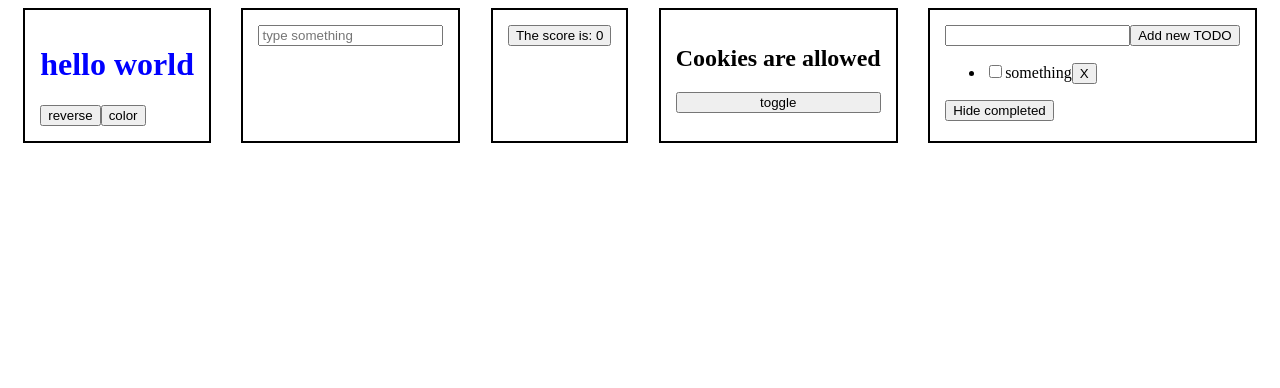
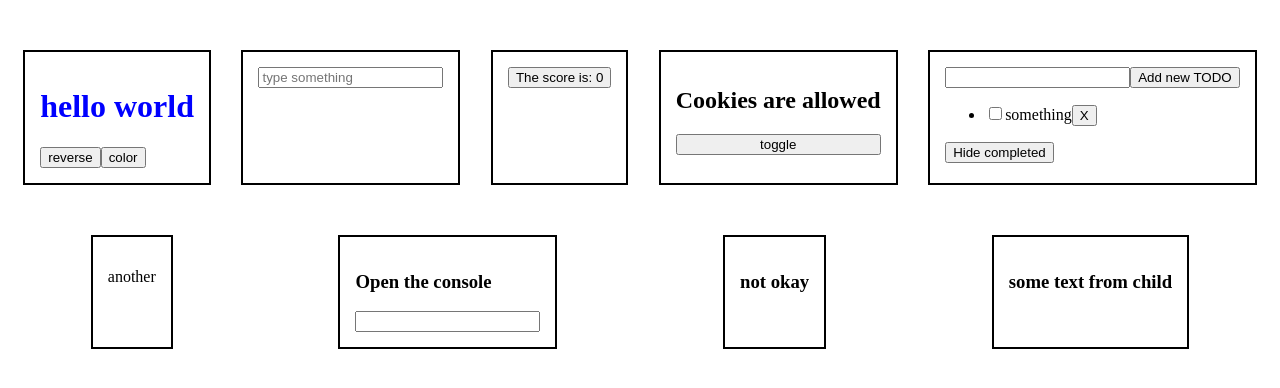
Before and after one commit to onlytenders/vue-playground, a Vue app: page / in a window 1280 px wide. Shown: the top 388 px of the page. Built offline with nearby package versions, Linux system fonts and the light colour scheme.

Commit message:
tutorial completed!

```diff
--- a/src/App.vue
+++ b/src/App.vue
@@ -4,6 +4,10 @@ import Second from './components/Second.vue'
 import Third from './components/Third.vue'
 import Fourth from './components/Fourth.vue'
 import Fifth from './components/Fifth.vue'
+import Sixth from './components/Sixth.vue'
+import Seventh from './components/Seventh.vue'
+import Eights from './components/Eights.vue'
+import Nines from './components/Nines.vue'
 
 export default {
   components: {
@@ -11,7 +15,17 @@ export default {
     Second,
     Third,
     Fourth,
-    Fifth
+    Fifth,
+    Sixth,
+    Seventh,
+    Eights,
+    Nines
+  },
+
+  data() {
+    return {
+      emmitedText: 'no text yet'
+    }
   }
 }
 </script>
@@ -36,13 +50,31 @@ export default {
   </div>
 </div>
 
+<div class="container">
+  <div class="item">
+    <Sixth />
+  </div>
+  <div class="item">
+    <Seventh />
+  </div>
+  <div class="item">
+    <Eights sometext="not okay"/>
+  </div>
+  <div class="item">
+    <Nines @message="(msg) => emmitedText = msg" />
+    <h3>{{ emmitedText }}</h3>
+  </div>
+</div>
+
 </template>
 
 <style media="screen">
+
   .container {
     display: flex;
     width: 100%;
     justify-content: space-around;
+    margin-top: 50px;
   }
 
   .item {
--- /dev/null
+++ b/src/components/Eights.vue
@@ -0,0 +1,11 @@
+<script>
+export default {
+    props: {
+        sometext: String
+    }
+}
+</script>
+
+<template>
+    <h3 class="">{{ sometext }}</h3>
+</template>
--- a/src/components/Fifth.vue
+++ b/src/components/Fifth.vue
@@ -12,16 +12,7 @@
     },
     computed: {
       filteredTodos: function() {
-        if (!this.hideCompleted) {
-          return this.todos
-        }
-        let filteredTodo = []
-        for (let todo in this.todos) {
-          if (!todo.done) {
-            filteredTodo.push(todo)
-          }
-        }
-        return filtered
+        return this.hideCompleted ? this.todos.filter((t) => !t.done) : this.todos
       }
     },
     methods: {
--- /dev/null
+++ b/src/components/Nines.vue
@@ -0,0 +1,8 @@
+<script>
+export default {
+    emits: ['message'],
+    created() {
+        this.$emit('message', 'some text from child')
+    }
+}
+</script>
--- /dev/null
+++ b/src/components/Seventh.vue
@@ -0,0 +1,20 @@
+<script>
+export default {
+    data () {
+        return {
+            text: ''
+        }
+    },
+
+    watch: {
+        text(text) {
+            console.log(`the new text is ${text}`);
+        }
+    }
+}
+</script>
+
+<template>
+    <h3>Open the console</h3>
+    <input type="text" v-model="text">
+</template>
--- /dev/null
+++ b/src/components/Sixth.vue
@@ -0,0 +1,13 @@
+<script>
+export default {
+    mounted() {
+        this.$refs.textbox.textContent = "another"
+    }
+}
+</script>
+
+<template>
+
+<p ref="textbox">something</p>
+
+</template>
```
